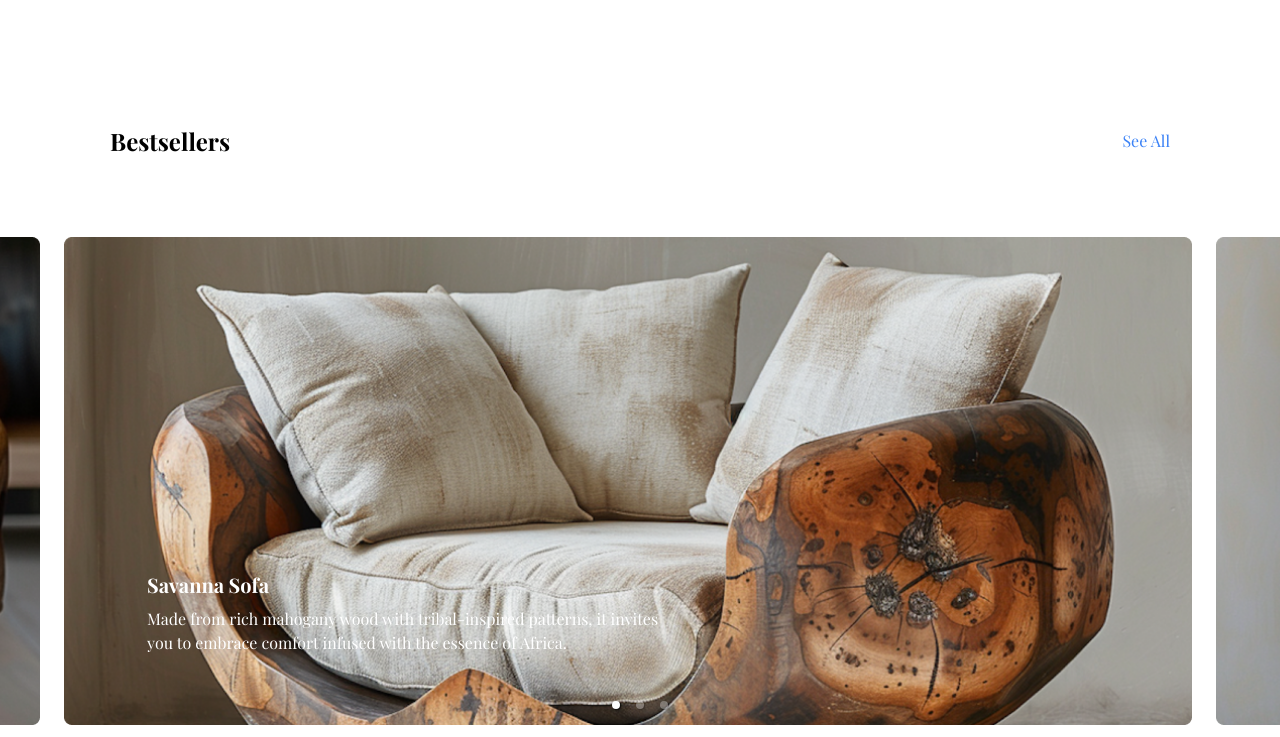
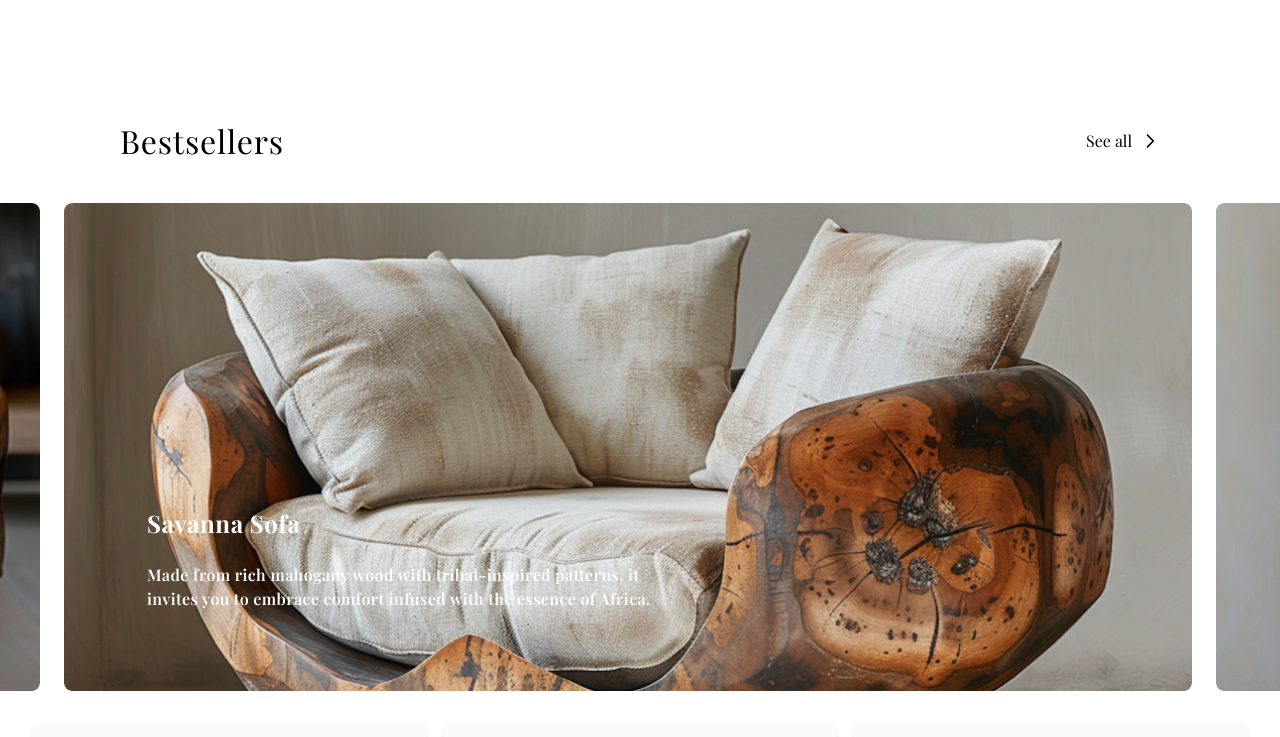
Before and after one commit to AfubeAngel/pendo-store, a Next.js app: page / in a window 1280 px wide. Shown: the part 794-1531 px from the top of the page. Built offline with nearby package versions, Linux system fonts and the light colour scheme; a web font is replaced by a local one.

Commit message:
best seller

```diff
--- a/components/Bestseller-section/Carousel/index.tsx
+++ b/components/Bestseller-section/Carousel/index.tsx
@@ -18,23 +18,24 @@ const Carousel: React.FC<CarouselProps> = ({ items }) => {
       showArrows={false}
       showStatus={false}
       showThumbs={false}
+      showIndicators={false}
       autoPlay={true}
       interval={1000}
       infiniteLoop={true}
       centerSlidePercentage={90}
       centerMode={true}
     >
-      {items.map((item, index) => (
+      {items.map((item:any, index:any) => (
         <div key={index} className="relative w-full pr-6">
-          <img src={item.imageSrc} alt={item.title} className="w-full lg:max-w-full" />
-          <div className="absolute flex flex-col items-start left-[83px] bottom-[28px]
-          transform -translate-y-1/2 bg-opacity-50 text-white max-w-[518px] mx-h-[484px] ">
-            <h3 className="text-xl font-bold">{item.title}</h3>
-            <p className="mt-2 text-start">{item.subtext}</p>
+          <img src={item.imageSrc} alt={item.title} className="w-full object-cover lg:max-w-full h-[300px] lg:h-full rounded-lg " />
+          <div className="absolute flex flex-col gap-2 lg:gap-4 items-start left-5 bottom-[-16px] lg:left-[83px] lg:bottom-[28px]
+          transform -translate-y-1/2 bg-opacity-50 text-white max-w-[250px] lg:max-w-[518px] max-h-[484px] ">
+            <h3 className="text-xl lg:text-2xl font-bold tracking-wide ">{item.title}</h3>
+            <p className="mt-2 text-xs lg:text-base font-semibold tracking-tighter lg:tracking-wide text-start ">{item.subtext}</p>
           </div>
         </div>
       ))}
-    </ResponsiveCarousel>
+  </ResponsiveCarousel>
   );
 };
 
--- a/components/Bestseller-section/index.tsx
+++ b/components/Bestseller-section/index.tsx
@@ -1,32 +1,44 @@
-import React from 'react';
-import Carousel from './Carousel';
+import React from "react";
+import Carousel from "./Carousel";
 import Link from "next/link";
-import Slider from '../slider';
+import Slider from "../slider";
+import Image from 'next/image';
 
 const bestsellers = [
   {
-    imageSrc: '/images/bestseller1.png',
-    title: 'Savanna Sofa',
-    subtext: 'Made from rich mahogany wood with tribal-inspired patterns, it invites you to embrace comfort infused with the essence of Africa.',
+    imageSrc: "/images/bestseller1.png",
+    title: "Savanna Sofa",
+    subtext:
+      "Made from rich mahogany wood with tribal-inspired patterns, it invites you to embrace comfort infused with the essence of Africa.",
   },
   {
-    imageSrc: '/images/bestseller2.png',
-    title: 'Baobab Sofa',
-    subtext: "Our Timber carved  sofas are not just pieces of furniture; they're crafted from sustainable tree wood, each detail carefully chosen to bring nature's warmth and beauty into your home. ",
+    imageSrc: "/images/bestseller2.png",
+    title: "Baobab Sofa",
+    subtext:
+      "Our Timber carved  sofas are not just pieces of furniture; they're crafted from sustainable tree wood, each detail carefully chosen to bring nature's warmth and beauty into your home. ",
   },
   {
-    imageSrc: '/images/bestseller3.png',
-    title: 'Zephyr Sofa',
-    subtext: 'Featuring sleek ebony wood accents and luxurious leather upholstery, it combines modern elegance with traditional craftsmanship for a sophisticated living space.',
+    imageSrc: "/images/bestseller3.png",
+    title: "Zephyr Sofa",
+    subtext:
+      "Featuring sleek ebony wood accents and luxurious leather upholstery, it combines modern elegance with traditional craftsmanship for a sophisticated living space.",
   },
 ];
 
 const BestsellersSection: React.FC = () => {
   return (
-    <section className=" bg-white mt-20 xl:mt-[127px] xl:mb-[197px] ">
-      <div className="flex justify-between items-center mb-4  xl:mb-20 xl:mx-[110px] ">
-        <h2 className="text-2xl font-bold">Bestsellers</h2>
-        <Link href="#" className="text-blue-500">See All</Link>
+    <section className=" bg-white mt-20 xl:mt-[127px]">
+      <div className="flex justify-between items-center mb-6 xl:mb-[46px] xl:mx-[104px] 2xl:justify-center 2xl:gap-[60rem] ">
+        <h2 className="text-2xl lg:text-[32px] font-normal tracking-wide pl-4 2xl:pl-0 ">Bestsellers</h2>
+        <Link href="#" className="flex font-base gap-2 text-black pr-4 2xl:pr-0">
+          See all
+          <Image
+          src="/icons/rightarrow.svg"
+          width={20}
+          height={20}
+          alt="cart icon"
+        />
+        </Link>
       </div>
       <Carousel items={bestsellers} />
       {/* <Slider items={bestsellers} /> */}
--- a/components/catalog/index.tsx
+++ b/components/catalog/index.tsx
@@ -5,7 +5,7 @@ import products from '../../fixtures/productdetails.json';
 const Catalog: React.FC = () => {
   return (
     <div className="container mx-auto xl:mb-[102.68px] p-8">
-      <div className="flex justify-between items-center mb-4">
+      {/* <div className="flex justify-between items-center mb-4">
         <h2 className="text-2xl font-bold xl:mb-[85px] ">Catalog</h2>
         <div className="flex items-center">
           <input
@@ -17,7 +17,7 @@ const Catalog: React.FC = () => {
             Search
           </button>
         </div>
-      </div>
+      </div> */}
 
       <div className="grid grid-cols-1 sm:grid-cols-2 lg:grid-cols-3 gap-4">
         {products.map((product: any) => (
--- a/package.json
+++ b/package.json
@@ -15,6 +15,7 @@
     "react": "^18",
     "react-dom": "^18",
     "react-icons": "^5.2.1",
+    "react-multi-carousel": "^2.8.5",
     "react-responsive-carousel": "^3.2.23",
     "uuid": "^10.0.0",
     "yup": "^1.4.0"
```
Also changed, not shown: 1 other file (tests, documents, lock files or other folders).
